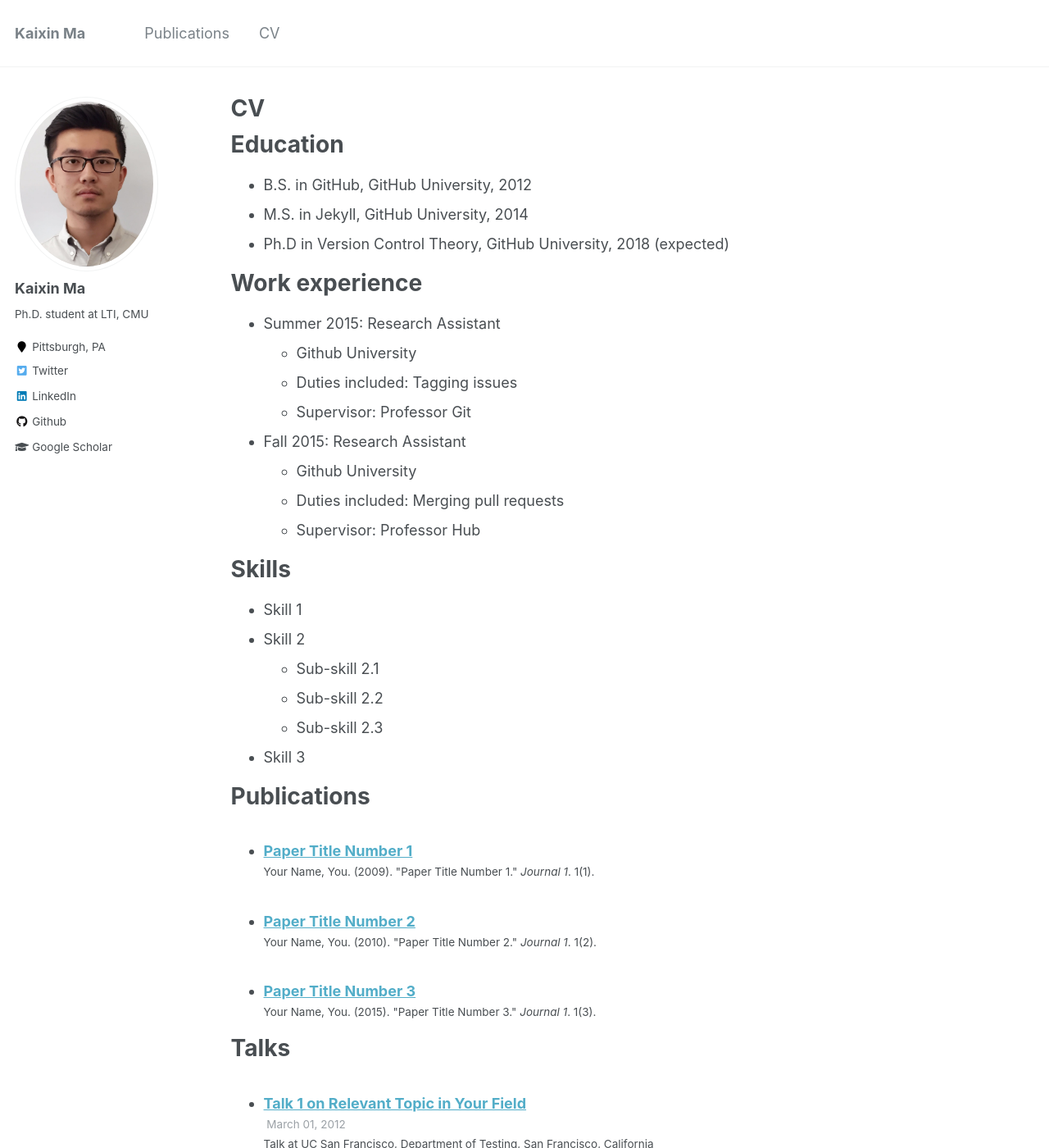
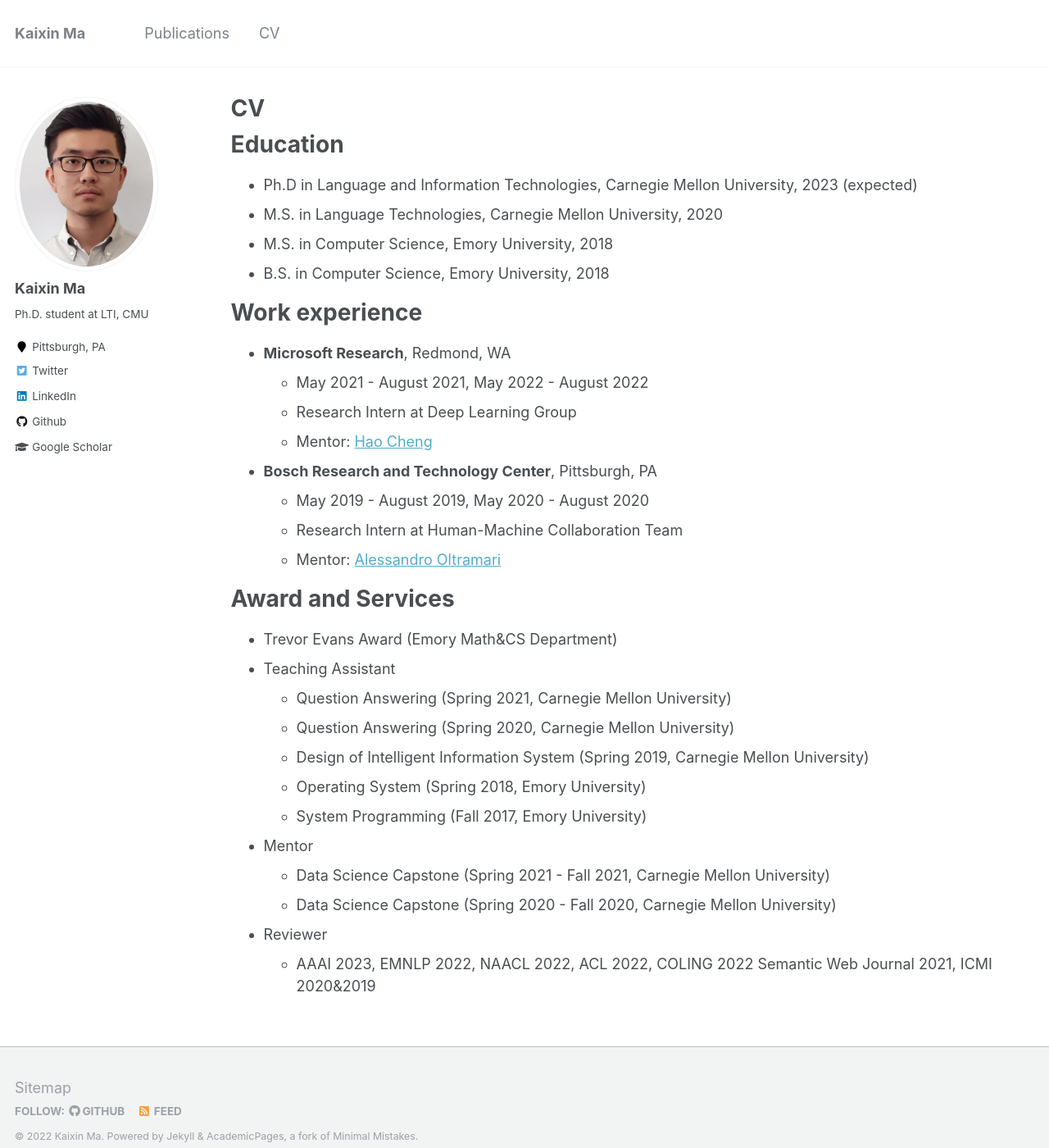
Before and after one commit to Mayer123/Mayer123.github.io, a Jekyll site: the page built from _pages/cv.md, in a window 1280 px wide and 1400 px high. Shown: the whole window at 82% size. Built offline with Jekyll 4.4.1, drawn with Linux system fonts in a browser that asks for light colours; some of the changed text lies outside the part shown.

Commit message:
added pub and cv

```diff
--- a/_pages/cv.md
+++ b/_pages/cv.md
@@ -11,49 +11,34 @@ redirect_from:
 
 Education
 ======
-* B.S. in GitHub, GitHub University, 2012
-* M.S. in Jekyll, GitHub University, 2014
-* Ph.D in Version Control Theory, GitHub University, 2018 (expected)
+* Ph.D in Language and Information Technologies, Carnegie Mellon University, 2023 (expected)
+* M.S. in Language Technologies, Carnegie Mellon University, 2020
+* M.S. in Computer Science, Emory University, 2018
+* B.S. in Computer Science, Emory University, 2018
 
 Work experience
 ======
-* Summer 2015: Research Assistant
-  * Github University
-  * Duties included: Tagging issues
-  * Supervisor: Professor Git
+* **Microsoft Research**, Redmond, WA
+  * May 2021 - August 2021, May 2022 - August 2022
+  * Research Intern at Deep Learning Group
+  * Mentor: [Hao Cheng](https://sites.google.com/site/hcheng2site)
 
-* Fall 2015: Research Assistant
-  * Github University
-  * Duties included: Merging pull requests
-  * Supervisor: Professor Hub
+* **Bosch Research and Technology Center**, Pittsburgh, PA
+  * May 2019 - August 2019, May 2020 - August 2020
+  * Research Intern at Human-Machine Collaboration Team
+  * Mentor: [Alessandro Oltramari](https://www.bosch.com/research/know-how/research-experts/alessandro-oltramari-ph-d/)
 
-Skills
+Award and Services
 ======
-* Skill 1
-* Skill 2
-  * Sub-skill 2.1
-  * Sub-skill 2.2
-  * Sub-skill 2.3
-* Skill 3
-
-Publications
-======
-  <ul>{% for post in site.publications %}
-    {% include archive-single-cv.html %}
-  {% endfor %}</ul>
-
-Talks
-======
-  <ul>{% for post in site.talks %}
-    {% include archive-single-talk-cv.html %}
-  {% endfor %}</ul>
-
-Teaching
-======
-  <ul>{% for post in site.teaching %}
-    {% include archive-single-cv.html %}
-  {% endfor %}</ul>
-
-Service and leadership
-======
-* Currently signed in to 43 different slack teams
+* Trevor Evans Award (Emory Math&CS Department)
+* Teaching Assistant
+  * Question Answering (Spring 2021, Carnegie Mellon University)
+  * Question Answering (Spring 2020, Carnegie Mellon University)
+  * Design of Intelligent Information System (Spring 2019, Carnegie Mellon University)
+  * Operating System  (Spring 2018, Emory University)
+  * System Programming (Fall 2017, Emory University)
+* Mentor
+  * Data Science Capstone (Spring 2021 - Fall 2021, Carnegie Mellon University)
+  * Data Science Capstone (Spring 2020 - Fall 2020, Carnegie Mellon University)
+* Reviewer
+  * AAAI 2023, EMNLP 2022, NAACL 2022, ACL 2022, COLING 2022 Semantic Web Journal 2021, ICMI 2020&2019
```
Also changed, not shown: _pages/about.md (+6 -6 lines), _pages/publications.md (+49 -5 lines), 3 other files.
